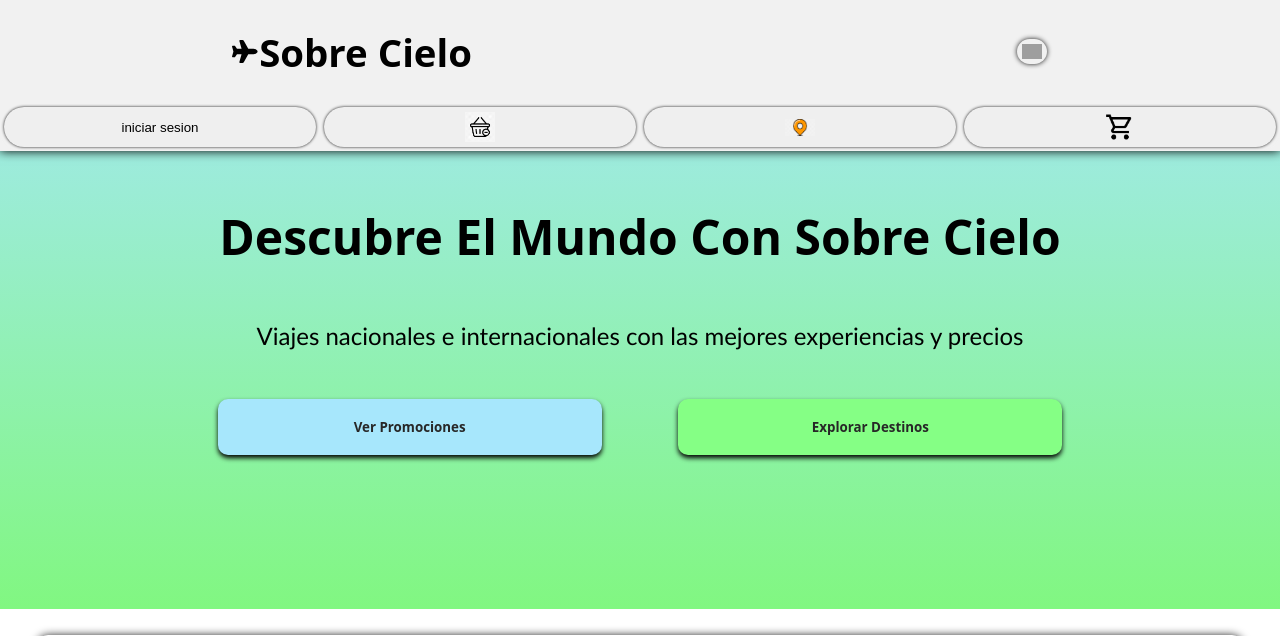
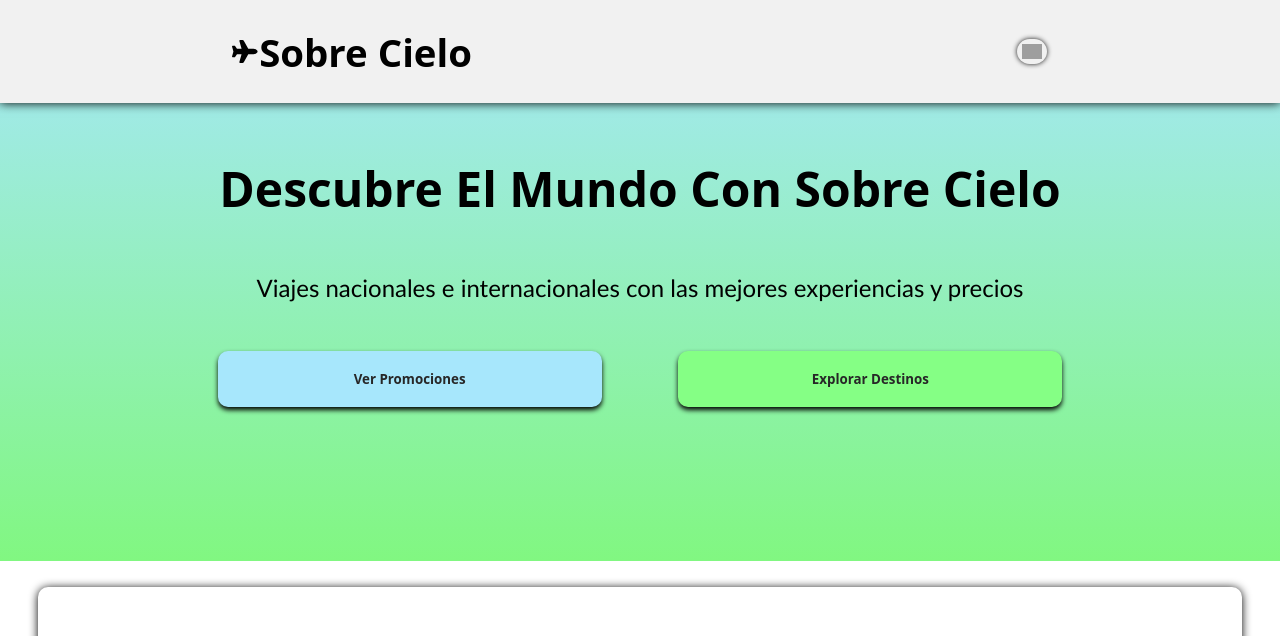
Before and after one commit to Luka-dev-sk8/olimpiada, a PHP site: page / in a window 1280 px wide. Shown: the top 636 px of the page. Run offline with PHP 8.4, Linux system fonts and the light colour scheme; grey boxes are pictures that could not be loaded.

Commit message:
ajuste monetario

```diff
--- a/public/estilos/estilo.css
+++ b/public/estilos/estilo.css
@@ -1,7 +1,7 @@
 header{
     display: flex;
     align-items: center;
-    justify-content: space-between;
+
     flex-direction: column;
     background-color: #f1f1f1;
     font-size: larger;
@@ -9,7 +9,7 @@ header{
     font-family: system-ui, -apple-system, BlinkMacSystemFont, 'Segoe UI', Roboto, Oxygen, Ubuntu, Cantarell, 'Open Sans', 'Helvetica Neue', sans-serif;
 }
 #caja_desplegable{
-    display: flex;
+    display: none;
     align-items: center;
     justify-content: center;
     width: 100%;
```
